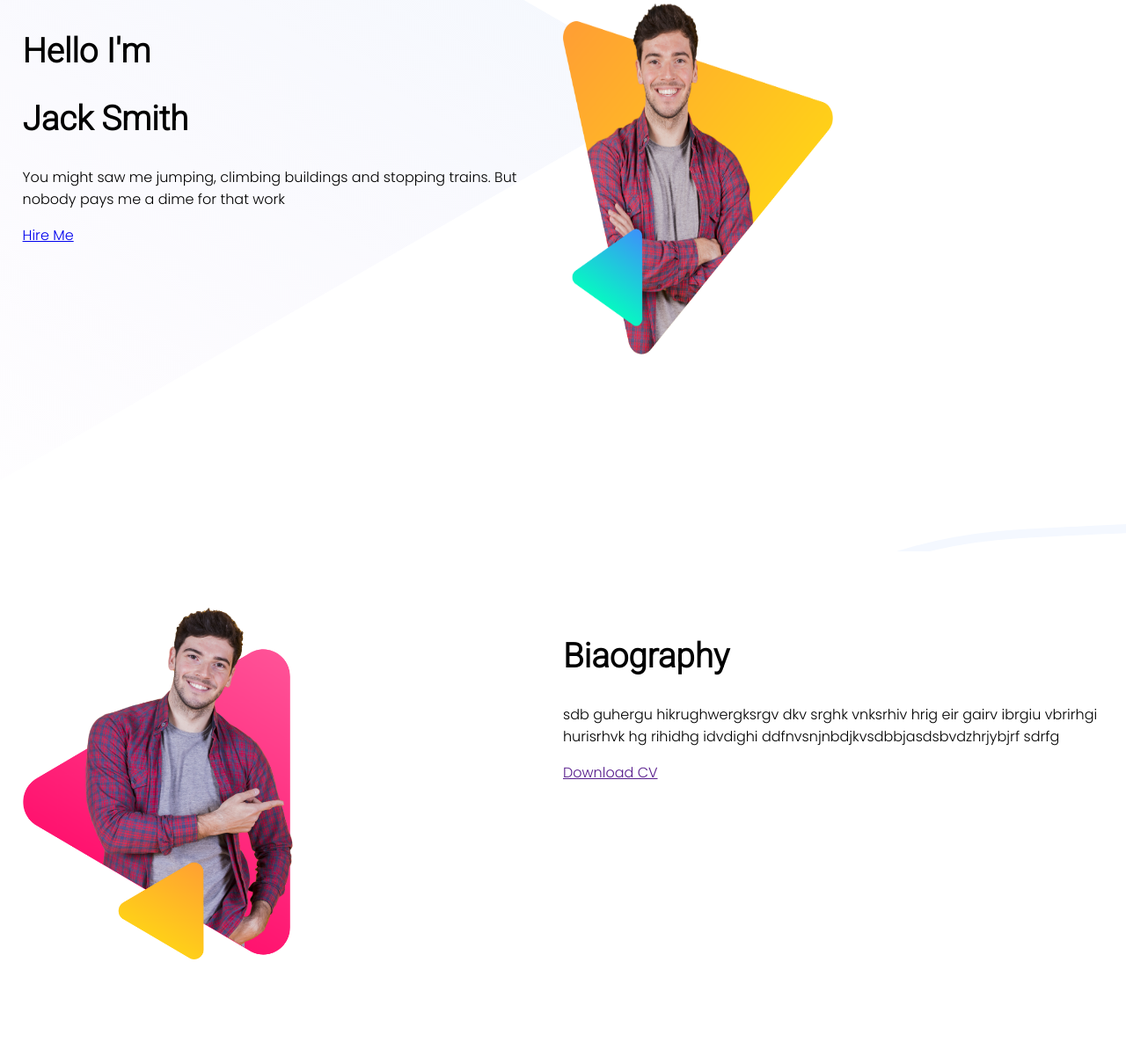
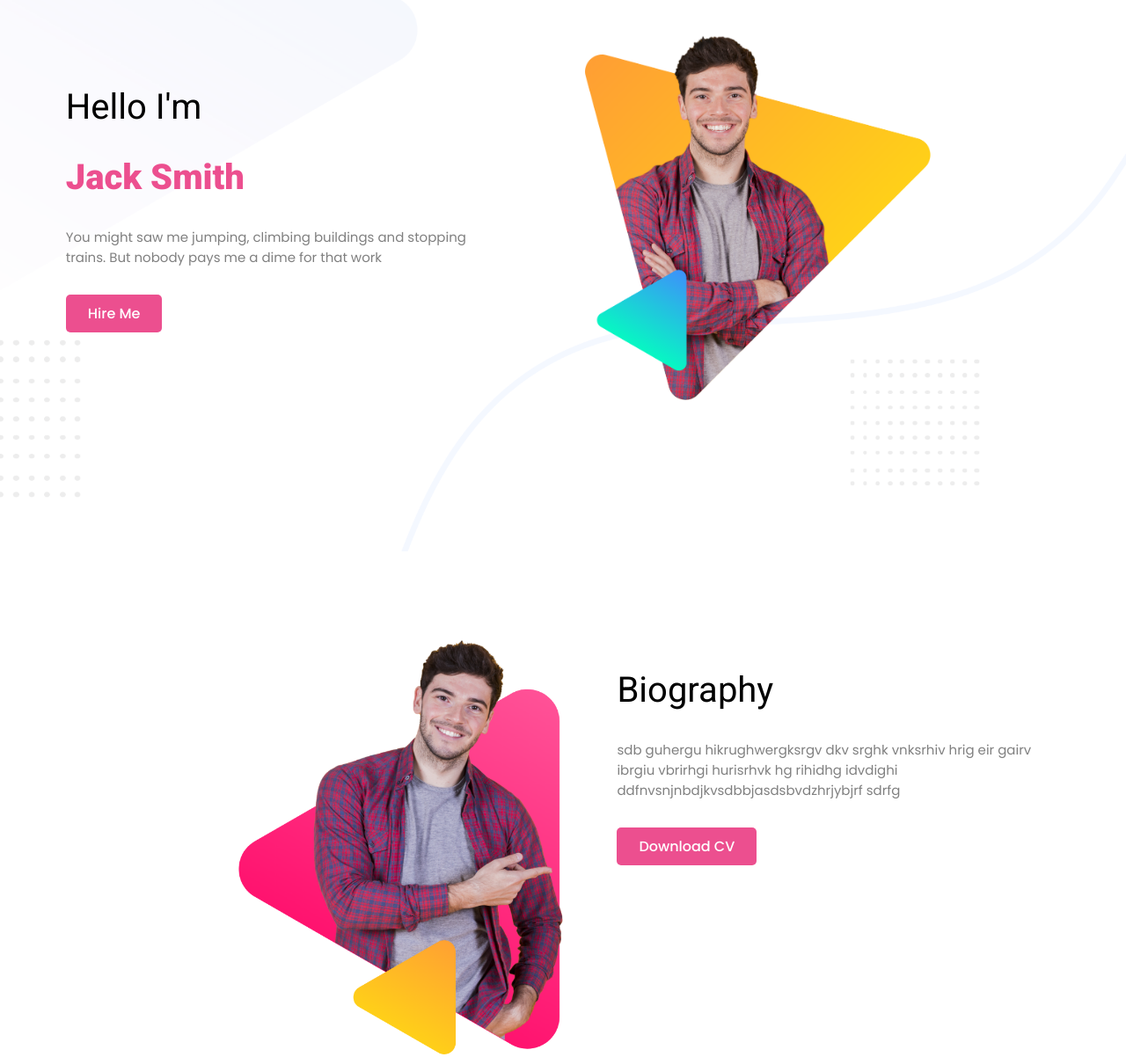
Before and after one commit to frs11/developers_portfolio, a plain HTML site: page index.html in a window 1280 px wide. Shown: the part 61-1263 px from the top of the page at 88% size. Drawn offline with Linux system fonts and the light colour scheme.

Commit message:
minor bug fixes

```diff
--- a/index.html
+++ b/index.html
@@ -8,21 +8,22 @@
     <title>Personal Website</title>
 
     <link rel="stylesheet" href="style.css">
+
     <link rel="preconnect" href="https://fonts.googleapis.com">
     <link rel="preconnect" href="https://fonts.gstatic.com" crossorigin>
-    <link href="https://fonts.googleapis.com/css2?family=Poppins:wght@300&family=Roboto:wght@300&display=swap" rel="stylesheet">
+    <link href="https://fonts.googleapis.com/css2?family=Poppins:wght@300;400;500;600;700;800;900&family=Roboto:wght@300;400;500;700;800;900&display=swap" rel="stylesheet">
 
 </head>
 
 
 <body>
     <section class="introduction-section">
-        <div class="half-width">
+        <div class="half-width extra-padding">
             <h1>Hello I'm</h1>
-            <h1>Jack Smith</h1>
-            <p>You might saw me jumping, climbing buildings and stopping trains. But nobody pays me a dime for that work</p>
+            <h1 id="name"> Jack Smith </h1>
+            <p class="grey-text">You might saw me jumping, climbing buildings and stopping trains. But nobody pays me a dime for that work</p> <br>
 
-            <a target="_blank" href="https://www.google.com/">Hire Me</a>
+            <a class="link-button" target="_blank" href="https://www.google.com/">Hire Me</a>
         </div>
 
         <div class="half-width">
@@ -32,14 +33,14 @@
     </section>
 
     <section class="Biography-section">
-        <div class="half-width">
+        <div class="half-width bio-image">
             <img src="images/peter_dream.png" alt="">
         </div>
 
         <div class="half-width">
-            <h1>Biaography</h1>
-            <p>sdb guhergu hikrughwergksrgv dkv srghk vnksrhiv hrig eir gairv ibrgiu vbrirhgi hurisrhvk hg rihidhg idvdighi ddfnvsnjnbdjkvsdbbjasdsbvdzhrjybjrf sdrfg </p>
-            <a target="_blank" href="">Download CV</a>
+            <h1>Biography</h1>
+            <p class="grey-text">sdb guhergu hikrughwergksrgv dkv srghk vnksrhiv hrig eir gairv ibrgiu vbrirhgi hurisrhvk hg rihidhg idvdighi ddfnvsnjnbdjkvsdbbjasdsbvdzhrjybjrf sdrfg </p> <br>
+            <a class="link-button" target="_blank" href="">Download CV</a>
         </div>
     </section>
 
@@ -68,12 +69,12 @@
             <h1>What Client Say</h1>
 
             <h3>Bruce Wayne</h3>
-            <p>Founder and CEO Alies</p> <br>
+            <p class="grey-text">Founder and CEO Alies</p> <br>
             <p>"shdif hegh bre ggwe gw weg eg weg we gwegw wg w g4rw gw4 hab ef uebfu yube fbj vguew jsbv sf efuuwefbusebvsgyfru e gerger off"</p>
         </div>
         <div class="pink-box">
             <p>Leave a message in the</p>
-            <p>programming.hero1@gmail.com</p>
+            <p id="mail-info">programming.hero1@gmail.com</p>
         </div>
 
     </section>
--- a/style.css
+++ b/style.css
@@ -13,21 +13,56 @@ section{
 }
 
 h1{
-    font-size: 3vw;
+    font-size: 40px;
+    font-weight: 400;
     font-family: 'Roboto', sans-serif;
 }
-
+h3{
+    font-weight: 500;
+}
+p{
+    font-size: 15px;
+}
+.grey-text{
+    color: grey;
+}
+#name{
+    font-weight: 900;
+    color: #ec4f8f;
+}
 .half-width{
-    width: 50%;
+    width: 40%;
     height: 55vh;
     display: block;
     float: left;
     justify-content: center;
+    padding: 3% 5% 2% 5%;
 
 }
 .half-width img{
-    width: 50%;
-    height: 50vh;
+    max-width: 80%;
+    height: auto;
+}
+.extra-padding{
+    padding: 5% 3% 2% 4%;
+}
+.link-button{
+    text-decoration: none;
+    color: white;
+    font-weight: 500;
+    padding: 10px 25px;
+    border-radius: 5px;
+    background-color: #ec4f8f;
+}
+.bio-image{
+    position: relative;
+}
+.bio-image img{
+    position: absolute;
+    right: 0;
+    max-width: 60%;
+    height: auto;
+
 }
 .latest-work-images{
     display: flex;
@@ -36,30 +71,47 @@ h1{
     padding: 0 5% 0 5%;
 }
 .latest-work-images img{
-    width: 100%;
+    max-width: 100%;
+    height: auto;
 }
 .introduction-section{
     background-image: url(images/header-bg.png);
+    background-size: cover;
+    background-position: center;
 }
 .Biaography-section{
     background-image: url(images/biography-bg.png);
+    background-size: cover;
+    background-position: center;
 }
 .latest-work-section{
     background-image: url(images/latest-work-bg.png);
+    background-size: cover;
+    background-position: center;
     text-align: center;
 }
 .feedback-section{
     background-image: url(images/footer-bg.png);
+    background-size: cover;
+    background-position: center;
     text-align: center;
-    padding-bottom: 20vh;
+    /* padding-bottom: 20px; */
 }
 .centralized-items{
-    padding: 5% 35%;
+    padding: 1% 35%;
 }
-/* .pink-box{
-    border: 2px solid red;
-} */
-
+.pink-box{
+    color: white;
+    font-weight: 500;
+    border-radius: 10px;
+    background-color: #ec4f8f;
+    margin: 1% 25% 1% 25%;
+    padding: 2% 10% 2% 10%;
+}
+#mail-info{
+    font-size: larger;
+    font-weight: 600;
+}
 
 
 
@@ -68,5 +120,5 @@ h1{
 footer{
     color: gray;
     text-align: center;
-    padding: 4vh;
+    padding: 2%;
 }
```
